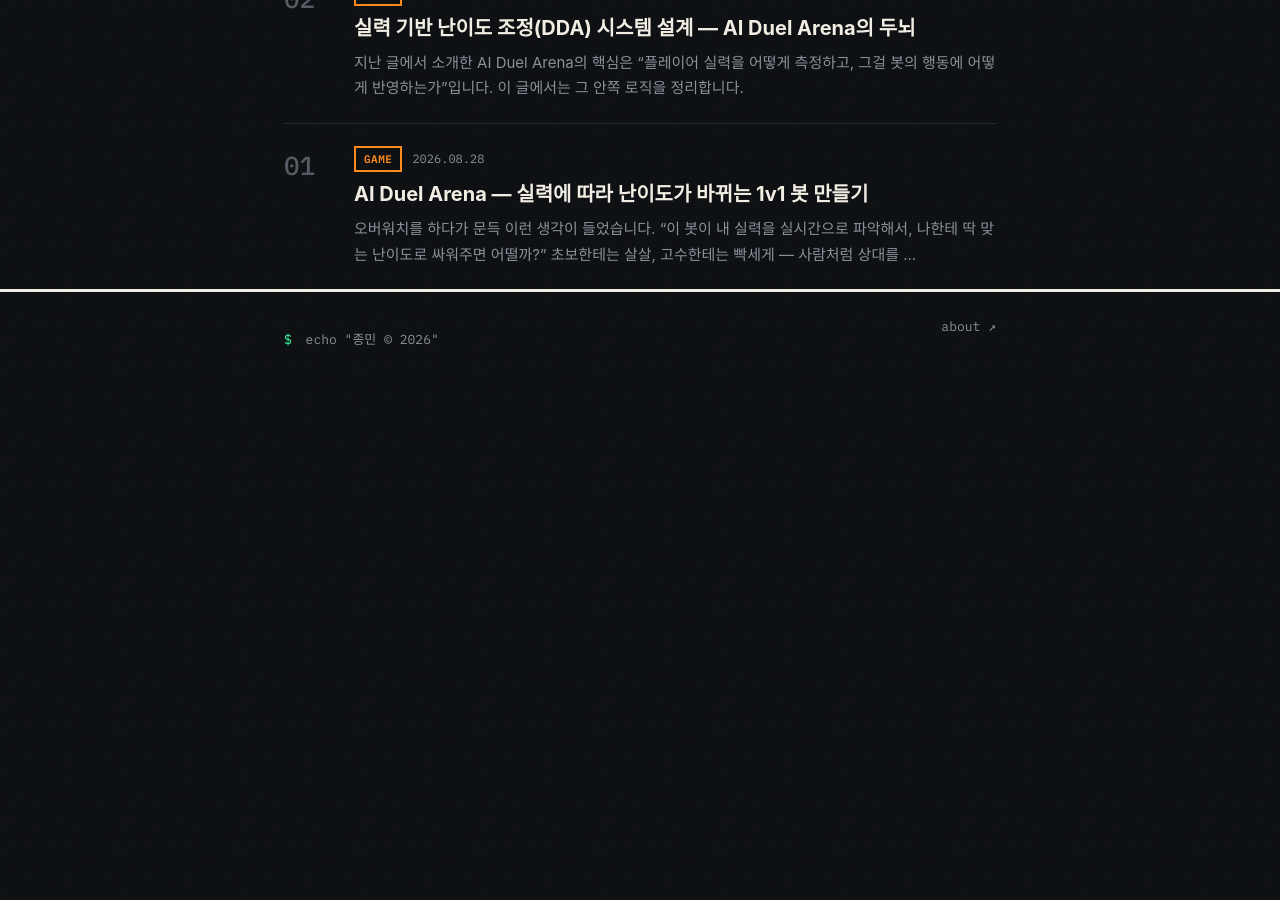
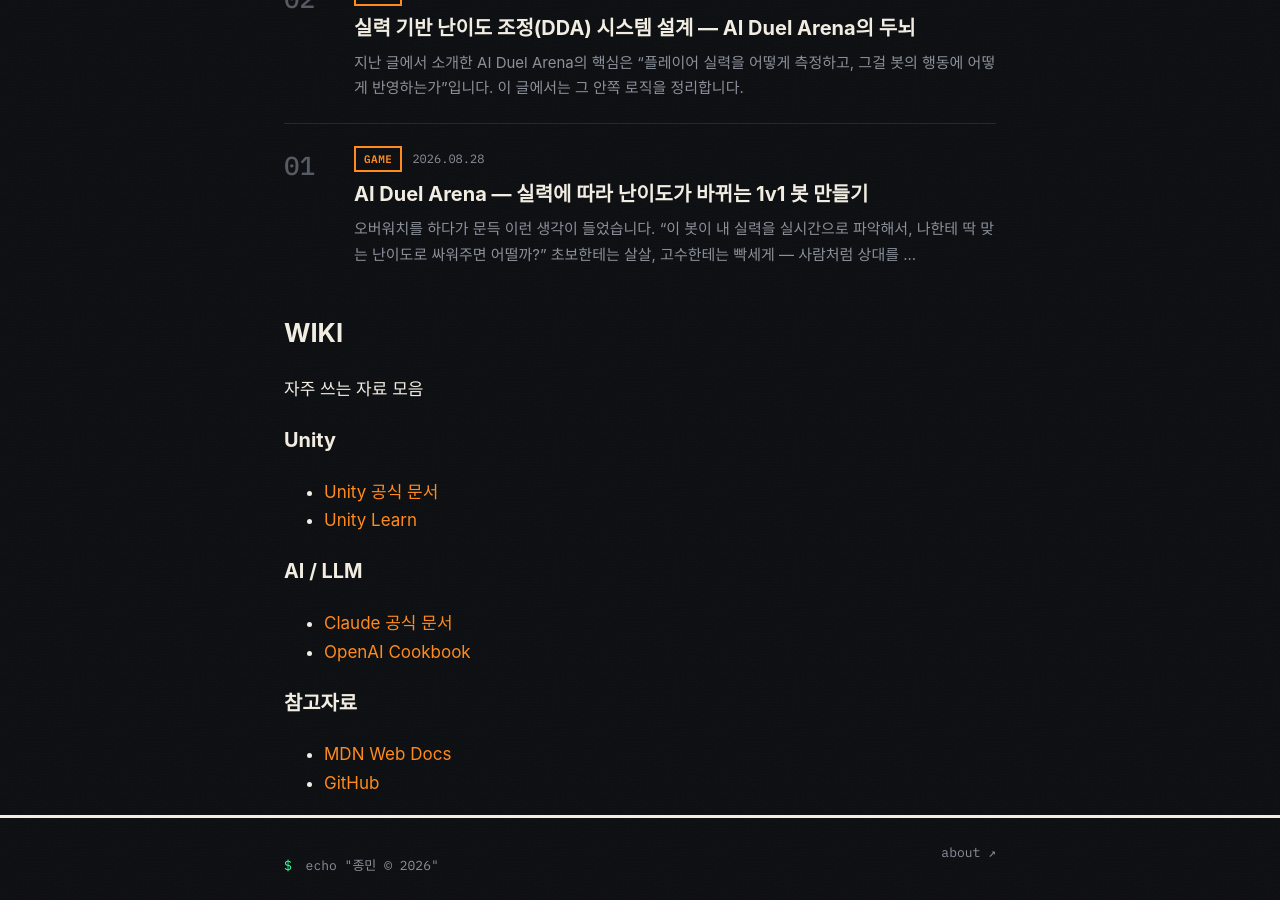
Before and after one commit to Lezo-Jong/my-blog, a Jekyll site: the page built from index.html, in a window 1280 px wide and 900 px high, scrolled down 832 px. Built offline with Jekyll 4.4.1, drawn with Linux system fonts in a browser that asks for light colours; some web fonts are replaced; the list of posts is cut into pages by our own code; before the commit the page ends 1237 px from its top, so only the background shows below that.

Commit message:
위키 추가

```diff
--- /dev/null
+++ b/_data/links.yml
@@ -0,0 +1,23 @@
+# 홈페이지 오른쪽 위키(즐겨찾기) 사이드바에 표시되는 링크 목록입니다.
+# category 아래 items에 title / url을 추가하면 바로 반영됩니다.
+
+- category: "Unity"
+  items:
+    - title: "Unity 공식 문서"
+      url: "https://docs.unity3d.com/Manual/index.html"
+    - title: "Unity Learn"
+      url: "https://learn.unity.com/"
+
+- category: "AI / LLM"
+  items:
+    - title: "Claude 공식 문서"
+      url: "https://docs.claude.com/"
+    - title: "OpenAI Cookbook"
+      url: "https://cookbook.openai.com/"
+
+- category: "참고자료"
+  items:
+    - title: "MDN Web Docs"
+      url: "https://developer.mozilla.org/ko/"
+    - title: "GitHub"
+      url: "https://github.com/"
--- /dev/null
+++ b/_includes/wiki-sidebar.html
@@ -0,0 +1,16 @@
+<aside class="wiki-sidebar">
+  <div class="wiki-head">
+    <h2 class="wiki-title">WIKI</h2>
+    <p class="wiki-sub">자주 쓰는 자료 모음</p>
+  </div>
+  {% for group in site.data.links %}
+  <div class="wiki-group">
+    <h3 class="wiki-group-title">{{ group.category }}</h3>
+    <ul class="wiki-links">
+      {% for link in group.items %}
+      <li><a href="{{ link.url }}" target="_blank" rel="noopener noreferrer">{{ link.title }}</a></li>
+      {% endfor %}
+    </ul>
+  </div>
+  {% endfor %}
+</aside>
--- a/_layouts/default.html
+++ b/_layouts/default.html
@@ -16,7 +16,7 @@
   <div class="crt-scanlines" aria-hidden="true"></div>
   <div class="crt-grain" aria-hidden="true"></div>
   {% include header.html %}
-  <main class="wrap">
+  <main class="wrap{% if page.layout == 'home' %} wrap--wide{% endif %}">
     {{ content }}
   </main>
   {% include footer.html %}
--- a/_layouts/home.html
+++ b/_layouts/home.html
@@ -1,6 +1,8 @@
 ---
 layout: default
 ---
+<div class="home-grid">
+  <div class="home-main">
     <section class="board">
       <div class="board-head">
         <h1 class="board-title">LATEST_LOGS</h1>
@@ -38,3 +40,7 @@
       {% endif %}
     </div>
     {% endif %}
+  </div>
+
+  {% include wiki-sidebar.html %}
+</div>
```
Also changed, not shown: .claude/skills/frontend-design/SKILL.md (added), .claude/skills/learn/SKILL.md (added), .claude/skills/note/SKILL.md (added). Lines whose indentation alone changed are shown as unchanged.
